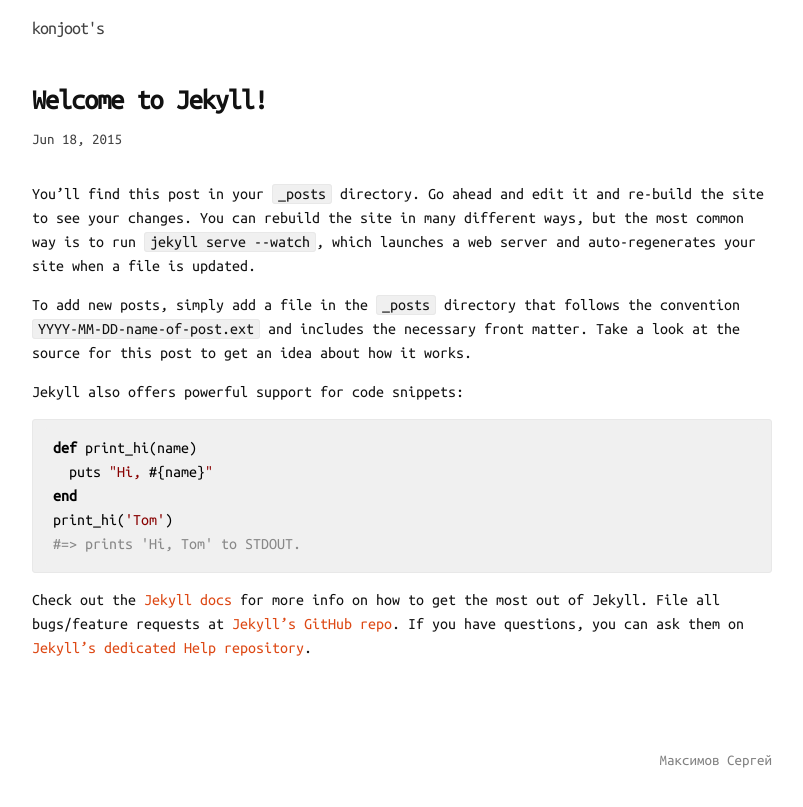
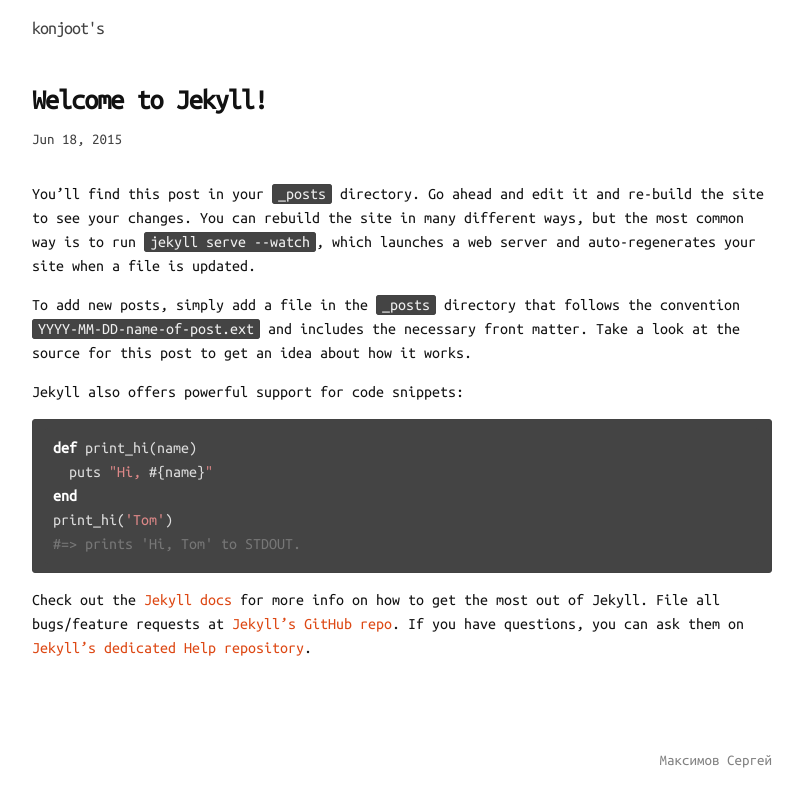
Before and after one commit to konjoot/konjoot.github.io, a Jekyll site: the page built from _posts/2015-06-18-welcome-to-jekyll.markdown, in a window 1280 px wide. Shown: the top 807 px of the page, without its empty margins (238-1041 px from the left). Built offline with Jekyll 4.4.1, drawn with Linux system fonts in a browser that asks for light colours.

Commit message:
switch to dark highlight theme

```diff
--- a/_includes/head.html
+++ b/_includes/head.html
@@ -9,7 +9,7 @@
     <link rel="stylesheet" href="{{ "/css/main.css" | prepend: site.baseurl }}">
     <link rel="canonical" href="{{ page.url | replace:'index.html','' | prepend: site.baseurl | prepend: site.url }}">
     <link href='http://fonts.googleapis.com/css?family=Ubuntu+Mono&subset=cyrillic,latin' rel='stylesheet' type='text/css'>
-    <link rel="stylesheet" href="{{ "/highlight/styles/default.css" | prepend: site.baseurl }}">
+    <link rel="stylesheet" href="{{ "/highlight/styles/dark.css" | prepend: site.baseurl }}">
     <script src="{{ "/highlight/highlight.pack.js" | prepend: site.baseurl }}"></script>
     <script>hljs.initHighlightingOnLoad();</script>
 </head>
--- a/_sass/_base.scss
+++ b/_sass/_base.scss
@@ -124,15 +124,15 @@
 code {
     font-size: $base-font-size;
     font-family: $base-font-family;
-    border: 1px solid $grey-color-light;
+    border: 1px solid $grey-color-dark;
     border-radius: 3px;
     background-color: $pcode-back-color;
 }
 
 code {
-    // background-color: $code-back-color;
-    // border-color: $grey-color-dark;
-    // color: $code-color;
+    background-color: $code-back-color;
+    border-color: $grey-color-dark;
+    color: $code-color;
     padding: 1px 5px;
 }
 
--- a/css/main.scss
+++ b/css/main.scss
@@ -25,9 +25,9 @@
 $grey-color-light:   lighten($grey-color, 40%);
 $grey-color-dark:    darken($grey-color, 25%);
 $title-color:        #424242;
-$pcode-back-color:   #f0f0f0;
-// $code-back-color:    #444;
-// $code-color:         #f0f0f0;
+$pcode-back-color:   #444;
+$code-back-color:    #444;
+$code-color:         #f0f0f0;
 // $title-color:        rgb(119, 41, 83);
 // $title-color:        $grey-color-dark;
 
```
